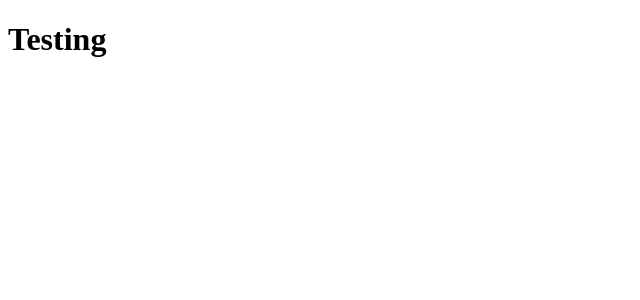
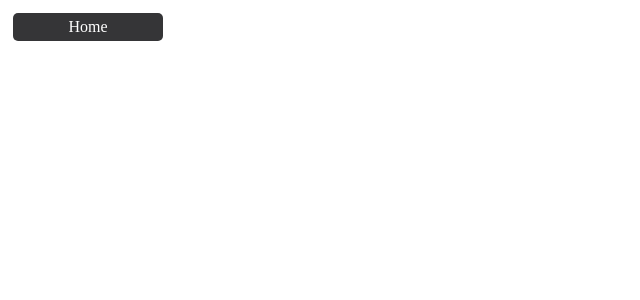
Before and after one commit to doswald32/DO-phase-4-final-project, a React (Create React App) app in the folder client/: page / in a window 1280 px wide. Shown: the top 300 px of the page, without its empty margins (0-640 px from the left). Built offline with nearby package versions, Linux system fonts and the light colour scheme.

Commit message:
added NavBar component and styling

```diff
--- /dev/null
+++ b/client/src/App.css
@@ -0,0 +1,12 @@
+.nav-link {
+    display: inline-block;
+    box-sizing: border-box;
+    border-radius: 5px;
+    width: 150px;
+    padding: 5px;
+    margin: 5px;
+    background: rgb(53, 53, 55);
+    text-decoration: none;
+    text-align: center;
+    color: white;
+}
--- a/client/src/components/App.js
+++ b/client/src/components/App.js
@@ -1,11 +1,13 @@
 import React, { useEffect, useState } from "react";
 import { Switch, Route } from "react-router-dom";
+import NavBar from "./NavBar";
+import "../App.css"
 
 function App() {
   return (
     <div>
       <header>
-        <h1>Testing</h1>
+        <NavBar />
       </header>
     </div>
   );
--- /dev/null
+++ b/client/src/components/NavBar.js
@@ -0,0 +1,16 @@
+import { NavLink } from "react-router-dom";
+
+function NavBar() {
+    return (
+        <nav>
+            <NavLink
+            to="/"
+            className="nav-link"
+            >
+                Home
+            </NavLink>
+        </nav>
+    )
+}
+
+export default NavBar;
```
